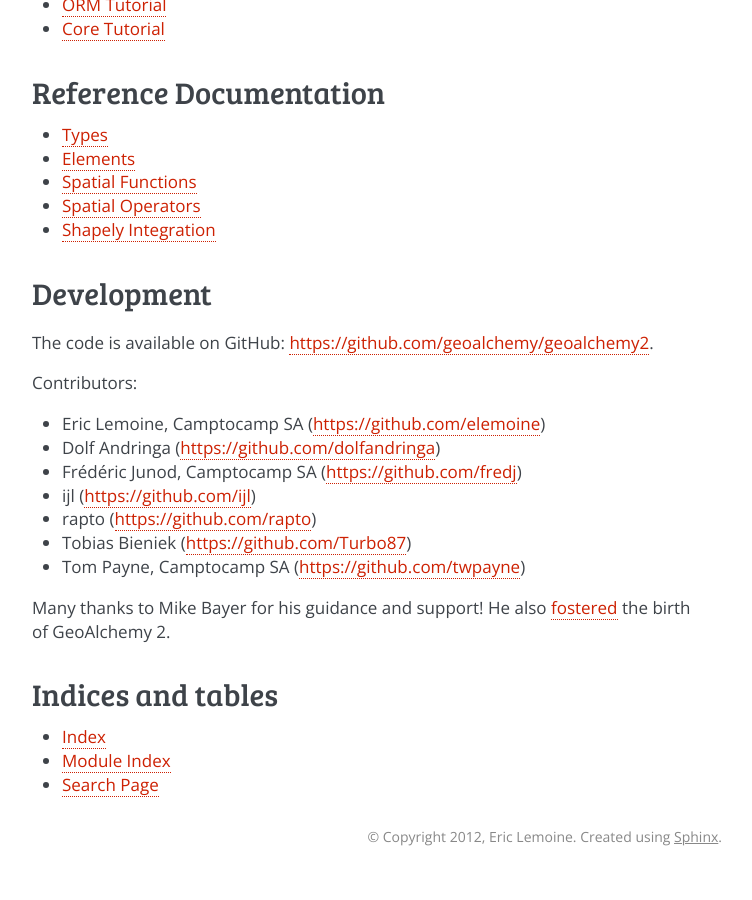
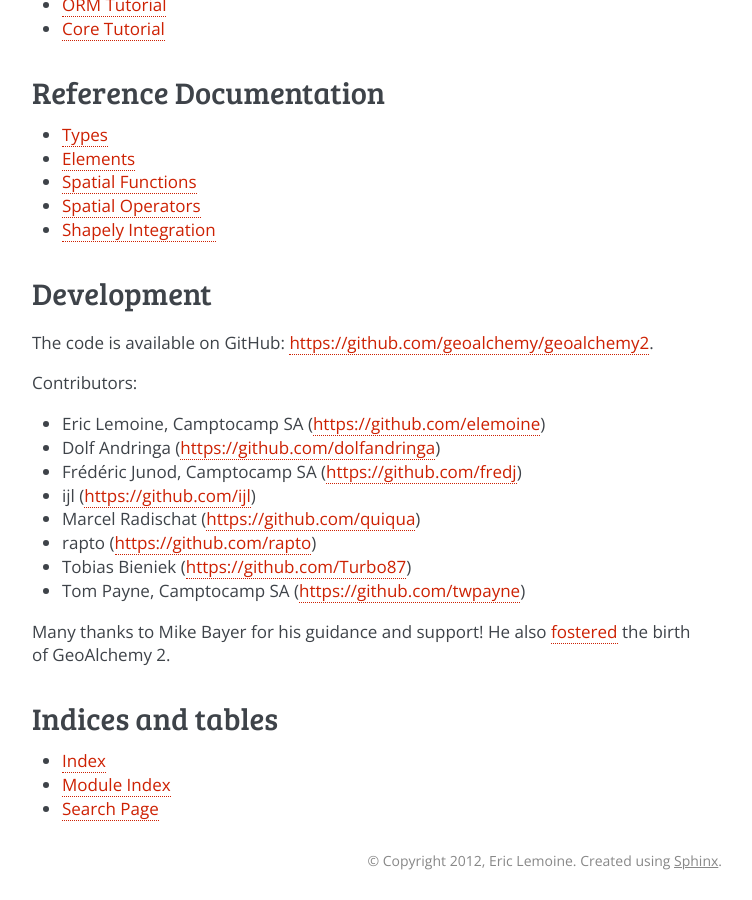
Before and after one commit to geoalchemy/geoalchemy2, a Sphinx documentation site: the page built from doc/index.rst, in a window 1280 px wide and 900 px high, scrolled down 1394 px. Shown: the whole window, without its empty margins (388-1140 px from the left). Built offline with Sphinx 7.4.7, drawn with Linux system fonts in a browser that asks for light colours; before the commit the page ends 2270 px from its top, so only the background shows below that.

Commit message:
Add @quiqua as a contributor

```diff
--- a/doc/index.rst
+++ b/doc/index.rst
@@ -102,6 +102,7 @@
 * Dolf Andringa (https://github.com/dolfandringa)
 * Frédéric Junod, Camptocamp SA (https://github.com/fredj)
 * ijl (https://github.com/ijl)
+* Marcel Radischat (https://github.com/quiqua)
 * rapto (https://github.com/rapto)
 * Tobias Bieniek (https://github.com/Turbo87)
 * Tom Payne, Camptocamp SA (https://github.com/twpayne)
```
